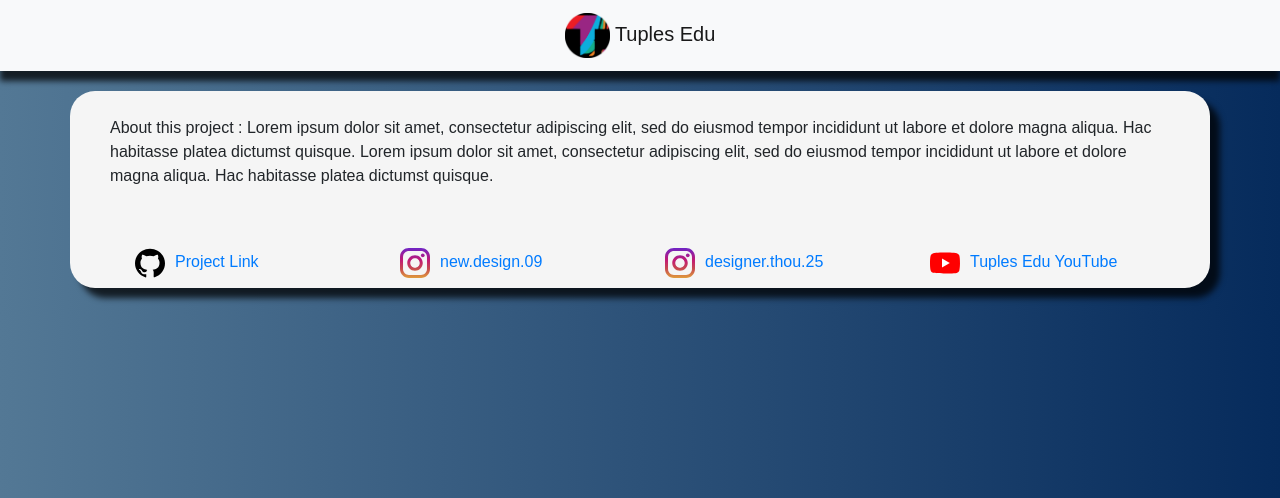
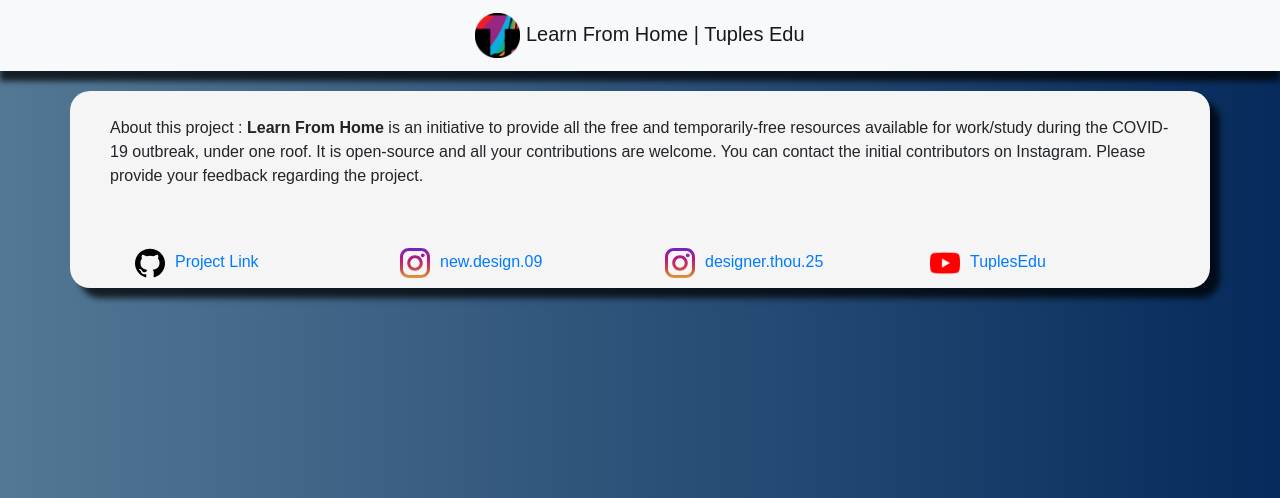
Before and after one commit to shahpreetk/learn-from-home-covid-19, a PHP site: page / in a window 1280 px wide. Shown: the top 498 px of the page. Run offline with PHP 8.4, Linux system fonts and the light colour scheme; some web fonts are replaced.

Commit message:
added favicon

```diff
--- a/index.html
+++ b/index.html
@@ -5,9 +5,11 @@
     <meta charset="UTF-8">
     <meta name="viewport" content="width=device-width, initial-scale=1.0">
     <link rel="stylesheet" href="https://stackpath.bootstrapcdn.com/bootstrap/4.4.1/css/bootstrap.min.css">
-    <title>Learn From Home</title>
+    <title>Learn From Home | Tuples Edu</title>
     <link rel="stylesheet" href="styles.css">
     <link href="https://fonts.googleapis.com/css?family=Amiko|Poppins:500&display=swap" rel="stylesheet">
+    <link rel="shortcut icon" href="./assets/images/favicon.ico" type="image/x-icon">
+    <link rel="icon" href="./assets/images/favicon.ico" type="image/x-icon">
 </head>
 
 <body>
@@ -15,16 +17,15 @@
     <nav class="navbar navbar-expand-lg navbar-light bg-light sticky-top">
         <a class="navbar-brand mx-auto" href="./index.html">
             <img class="image-header" src="./assets/images/tuples-edu-circular-crop.png" alt="tuples-edu logo">
-            Tuples Edu</a>
+            Learn From Home | Tuples Edu</a>
     </nav>
 
     <!-- Description of the page -->
     <div class="container">
-        <p class="description-paragraph">About this project : Lorem ipsum dolor sit amet, consectetur adipiscing elit,
-            sed do eiusmod tempor
-            incididunt ut labore et dolore magna aliqua. Hac habitasse platea dictumst quisque. Lorem ipsum dolor sit
-            amet, consectetur adipiscing elit, sed do eiusmod tempor incididunt ut labore et dolore magna aliqua. Hac
-            habitasse platea dictumst quisque.</p>
+        <p class="description-paragraph">About this project : <strong>Learn From Home </strong> is an initiative to provide
+            all the free and
+            temporarily-free resources available for work/study during the COVID-19 outbreak, under one roof. It is
+            open-source and all your contributions are welcome. You can contact the initial contributors on Instagram. Please provide your feedback regarding the project.</p>
 
         <div class="row social-logos">
             <div class="col-sm">
@@ -43,7 +44,7 @@
             </div>
             <div class="col-sm">
                 <a href="https://www.youtube.com/c/TuplesEdu">
-                    <img class="youtube-logo" src="./assets/logos/youtube.svg" alt="youtube-logo">Tuples Edu YouTube</a>
+                    <img class="youtube-logo" src="./assets/images/youtube.png" alt="youtube-logo">TuplesEdu</a>
             </div>
 
         </div>
--- a/styles.css
+++ b/styles.css
@@ -30,7 +30,7 @@ body {
   -webkit-box-shadow: 10px 10px 6px 0px rgba(0, 0, 0, 0.75);
   -moz-box-shadow: 10px 10px 6px 0px rgba(0, 0, 0, 0.75);
   box-shadow: 10px 10px 6px 0px rgba(0, 0, 0, 0.75);
-  border-radius: 25px;
+  border-radius: 20px;
 }
 
 .description-paragraph {
```
Also changed, not shown: assets/images/favicon.ico (added), assets/images/youtube.png (added).
